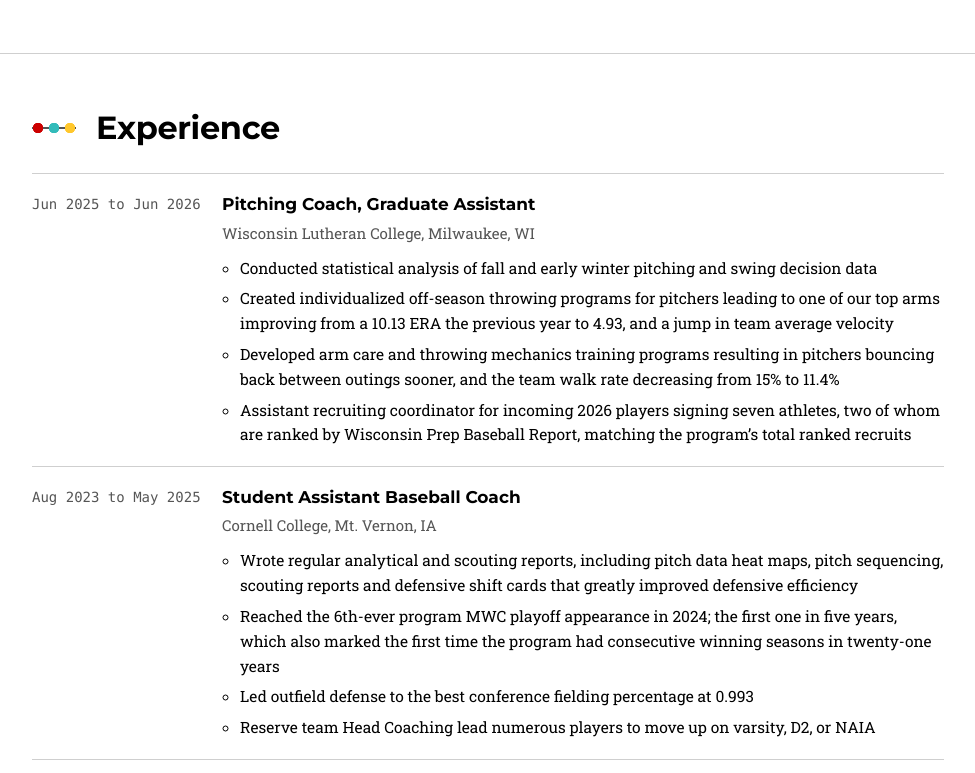
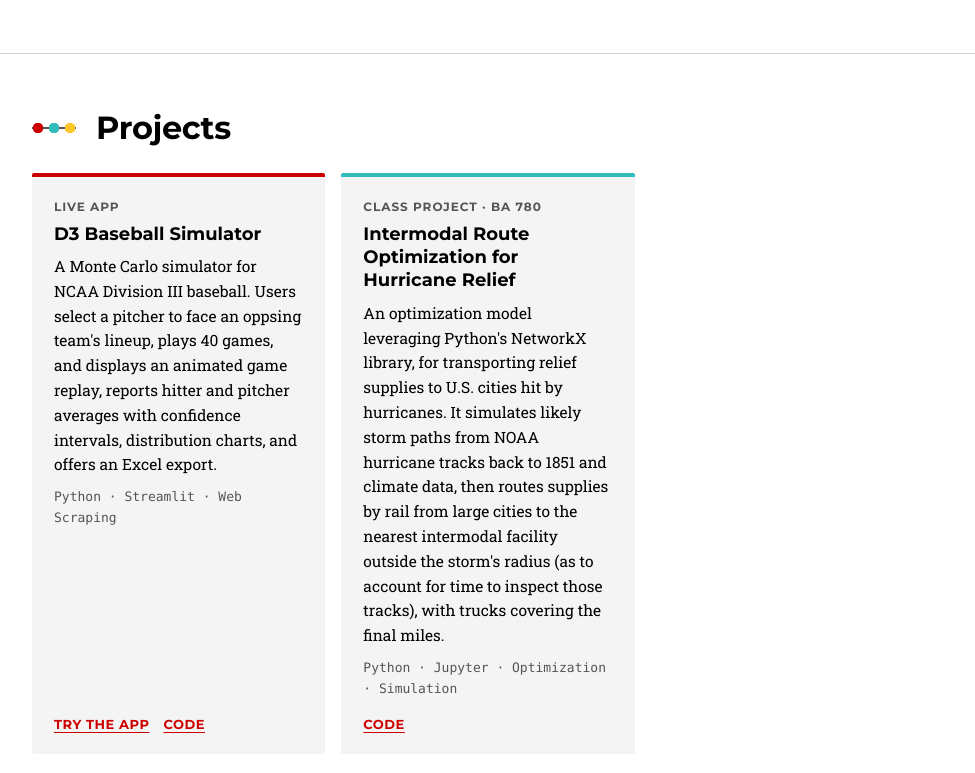
Before and after one commit to jcslalonde/jcslalonde.github.io, a plain HTML site: page index.html in a window 1280 px wide. Shown: the part 1092-1865 px from the top of the page, without its empty margins (152-1127 px from the left). Drawn offline with Linux system fonts and the light colour scheme.

Commit message:
Update index.html

```diff
--- a/index.html
+++ b/index.html
@@ -86,6 +86,15 @@ section{padding:56px 0;border-bottom:1px solid var(--hairline)}
 .teach ul{margin:8px 0 0;padding-left:18px;font-size:15.5px}
 .teach ul li{padding:3px 0}
 
+.projects{display:grid;grid-template-columns:repeat(3,1fr);gap:16px}
+.project{display:flex;flex-direction:column;background:var(--surface-alt);padding:20px 22px;border-radius:2px;border-top:4px solid var(--brand)}
+.project:nth-child(3n+2){border-top-color:var(--accent)}
+.project:nth-child(3n+3){border-top-color:var(--gold)}
+.project p{margin:8px 0 0;font-size:15.5px}
+.project .tags{font-family:var(--mono);font-size:13px;color:var(--muted);margin-top:10px}
+.project .plinks{margin-top:auto;padding-top:14px;display:flex;gap:14px;flex-wrap:wrap;font-family:var(--display);font-size:13px;font-weight:700;letter-spacing:.04em;text-transform:uppercase}
+.project .status{font-family:var(--display);font-size:12px;font-weight:700;letter-spacing:.08em;text-transform:uppercase;color:var(--muted);margin-bottom:6px}
+
 .skills{display:grid;grid-template-columns:repeat(2,1fr);gap:16px}
 .skill{border-top:4px solid var(--ink);padding-top:12px}
 .skill:nth-child(odd){border-top-color:var(--brand)}
@@ -104,7 +113,7 @@ footer .wrap{display:flex;justify-content:space-between;gap:16px;flex-wrap:wrap}
 
 @media (max-width:760px){
   .hero .wrap{padding-top:36px;padding-bottom:36px}
-  .areas,.contact,.skills{grid-template-columns:1fr}
+  .areas,.contact,.skills,.projects{grid-template-columns:1fr}
   .teach>li{grid-template-columns:1fr;gap:2px}
   .contact dl{grid-template-columns:90px 1fr}
   nav li a{padding:10px 8px;font-size:12px}
@@ -119,6 +128,7 @@ footer .wrap{display:flex;justify-content:space-between;gap:16px;flex-wrap:wrap}
     <a class="name" href="#top"><span class="sq" aria-hidden="true"></span>Julian Skosey-LaLonde</a>
     <ul>
       <li><a href="#about">About</a></li>
+      <li><a href="#projects">Projects</a></li>
       <li><a href="#experience">Experience</a></li>
       <li><a href="#education">Education</a></li>
       <li><a href="#skills">Skills</a></li>
@@ -150,6 +160,38 @@ footer .wrap{display:flex;justify-content:space-between;gap:16px;flex-wrap:wrap}
       <div class="area"><h3>Optimization and simulation</h3><p>Graduate study in business analytics, with a data & methods concentration, aimed at applications to freight and transportation problems.</p></div>
       <div class="area"><h3>Freight and rail</h3><p>Career goal: a role in the freight and transportation industry, specifically rail.</p></div>
       <div class="area"><h3>Leadership and teamwork</h3><p>Years of coaching and recruiting, with a focus on the team win and close working relationships.</p></div>
+    </div>
+  </div>
+</section>
+
+<section id="projects">
+  <div class="wrap">
+    <div class="sec-head"><h2>Projects</h2></div>
+    <div class="projects">
+
+      <!-- Project 1 -->
+      <div class="project">
+        <div class="status">Live app</div>
+        <h3>D3 Baseball Simulator</h3>
+        <p>A Monte Carlo simulator for NCAA Division III baseball. Users select a pitcher to face an oppsing team's lineup, plays 40 games, and displays an animated game replay, reports hitter and pitcher averages with confidence intervals, distribution charts, and offers an Excel export.</p>
+        <div class="tags">Python · Streamlit · Web Scraping</div>
+        <div class="plinks">
+          <a href="https://d3-with-lalonde.streamlit.app">Try the app</a>
+          <a href="https://github.com/jcslalonde/D3-Addict-Analytics">Code</a>
+        </div>
+      </div>
+
+      <!-- Project 2 -->
+      <div class="project">
+        <div class="status">Class project · BA 780</div>
+        <h3>Intermodal Route Optimization for Hurricane Relief</h3>
+        <p>An optimization model leveraging Python's NetworkX library, for transporting relief supplies to U.S. cities hit by hurricanes. It simulates likely storm paths from NOAA hurricane tracks back to 1851 and climate data, then routes supplies by rail from large cities to the nearest intermodal facility outside the storm's radius (as to account for time to inspect those tracks), with trucks covering the final miles.</p>
+        <div class="tags">Python · Jupyter · Optimization · Simulation</div>
+        <div class="plinks">
+          <a href="https://github.com/jcslalonde/BA-780-A01-Project---Intermodal-Route-Optimization-for-Hurricane-Relief">Code</a>
+        </div>
+      </div>
+
     </div>
   </div>
 </section>
```
